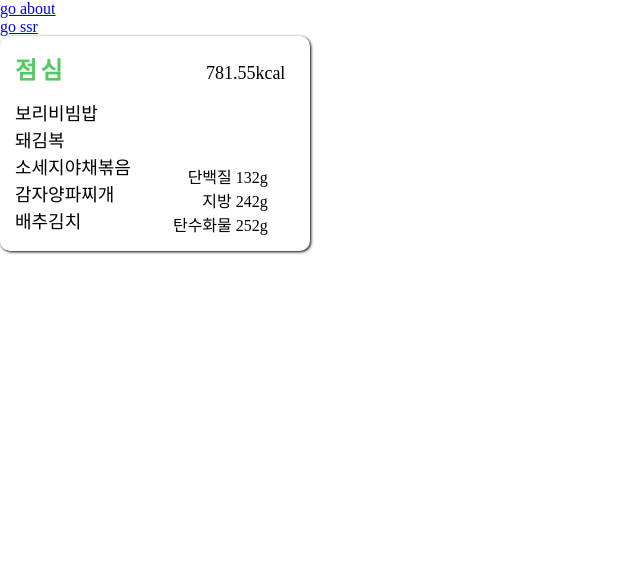
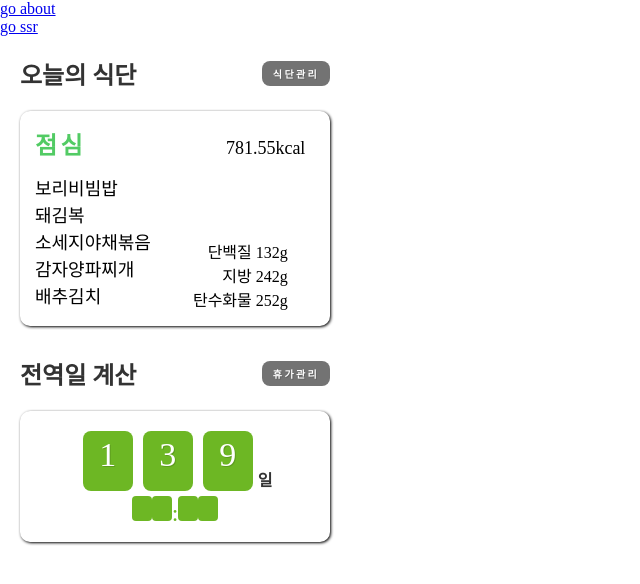
Before and after one commit to KMU-WINK/hssp-web, a Next.js app: page / in a window 1280 px wide. Shown: the top 584 px of the page, without its empty margins (0-640 px from the left). Built offline with nearby package versions, Linux system fonts and the light colour scheme.

Commit message:
메인페이지 #1 - 카드 header 및 전역일 계산 카드 추가

```diff
--- a/components/Card.js
+++ b/components/Card.js
@@ -12,8 +12,8 @@ const styles = {
         background:'#FFFFFF',
         boxShadow: '1px 1px 3px rgba(0, 0, 0.17)',
         padding:15,
+        margin : '20px 20px 30px 20px',
         width : 280,
         borderRadius:10,
-        position : 'relative',
     }
 }
--- /dev/null
+++ b/components/CardHeader.js
@@ -0,0 +1,45 @@
+import React from 'react';
+
+export function CardHeader(props){
+    return (
+        <div style={styles.header}>
+            <div style={styles.name}>
+                {props.name}
+            </div>
+            <div style={styles.settingBtn}>
+                {props.settingBtn}
+            </div>
+        </div>
+    );
+}
+
+const styles = {
+    header : {
+        width : 310,
+        margin : 20,
+    },
+    name : {
+        display : 'inline-block',
+        fontStyle : 'normal',
+        fontWeight : 'bold',
+        fontSize : 24,
+        color : '#333333',
+    },
+    settingBtn : {
+        float : 'right',
+        display : 'inline-block',
+        width : 68,
+        height : 20,
+        paddingTop : 5,
+        fontStyle: 'normal',
+        fontWeight: 'bold',
+        fontSize : 10,
+        textAlign : 'center',
+        letterSpacing : '0.24em',
+        marginTop : 5,
+        color: '#FFFFFF',
+        borderRadius: 8,
+        backgroundColor : '#737373',
+        textShadow : '1px 1px 0px rgba(0, 0, 0, 0.14)',
+    }
+};
--- /dev/null
+++ b/components/CountCard.js
@@ -0,0 +1,95 @@
+import React from 'react';
+
+export function CountCard(props){
+    return (
+        <div style={styles.dayCountDiv}>
+            <div>
+                <div style={styles.dayCount}>
+                    {props.hundred}
+                </div>
+                <div style={styles.dayCount}>
+                    {props.ten}
+                </div>
+                <div style={styles.dayCount}>
+                    {props.one}
+                </div>
+                <div style={styles.inlineBlock}>
+                    일
+                </div>
+            </div>
+            <div>
+                <div style={styles.time}>
+                    {props.min1}
+                </div>
+                <div style={styles.time}>
+                    {props.min2}
+                </div>
+                <div style={styles.comma}>
+                    :
+                </div>
+                <div style={styles.time}>
+                    {props.min3}
+                </div>
+                <div style={styles.time}>
+                    {props.min4}
+                </div>
+                <div style={styles.sec}>
+
+                </div>
+            </div>
+        </div>
+    );
+}
+
+const styles = {
+    dayCountDiv : {
+        textAlign : 'center',
+    },
+    dayCount : {
+        display : 'inline-block',
+        backgroundColor : '#6DB724',
+        borderRadius : 8,
+        width : 40,
+        height : 50,
+        textAlign : 'center',
+        // fontStyle : 'italic',
+        fontWight : 'normal',
+        fontSize : '34px',
+        latterSpacing : '0.24em',
+        color : '#FFFFFF',
+        textShadow : '1px 1px 0px rgba(0, 0, 0, 0.15)',
+        margin : 5,
+        padding : '5px',
+    },
+    inlineBlock : {
+        display : 'inline-block',
+        verticalAlign : 'bottom',
+        paddingBottom : 5,
+        fontStyle : 'normal',
+        fontWeight : 'bold',
+        color : '#333333',
+    },
+    time : {
+        width : 20,
+        height : 25,
+        color : '#FFFFFF',
+        display : 'inline-block',
+        backgroundColor : '#6DB724',
+        borderRadius : 4,
+        textAlign : 'center',
+        // fontStyle : 'italic',
+        fontWight : 'normal',
+        textShadow : '1px 1px 0px rgba(0, 0, 0, 0.15)',
+
+    },
+    comma : {
+        display : 'inline-block',
+        // fontStyle: 'italic',
+        fontWeight: 'normal',
+        fontSize : 24,
+        textAlign : 'center',
+        color : '#6DB724',
+    },
+    sec : {
+    },
+};
--- a/pages/index.js
+++ b/pages/index.js
@@ -3,12 +3,18 @@ import Link from 'next/link';
 import {Layout} from "../components/Layout";
 import {Card} from "../components/Card";
 import {MenuCard} from "../components/MenuCard";
+import {CardHeader} from "../components/CardHeader";
+import {CountCard} from "../components/CountCard";
 
 // import '../css/default.css';
 
 const Index = () => {
     return <>
         <Layout>
+            <CardHeader
+                name = "오늘의 식단"
+                settingBtn = "식단관리"
+            />
             <Card>
                 <MenuCard
                     name ="점심"
@@ -19,6 +25,17 @@ const Index = () => {
                     calbohydrate = '252'
                 />
             </Card>
+            <CardHeader
+                name = "전역일 계산"
+                settingBtn = "휴가관리"
+            />
+            <Card>
+                <CountCard
+                    hundred ="1"
+                    ten = '3'
+                    one = '9'
+                />
+            </Card>
         </Layout>
     </>;
 };
```
